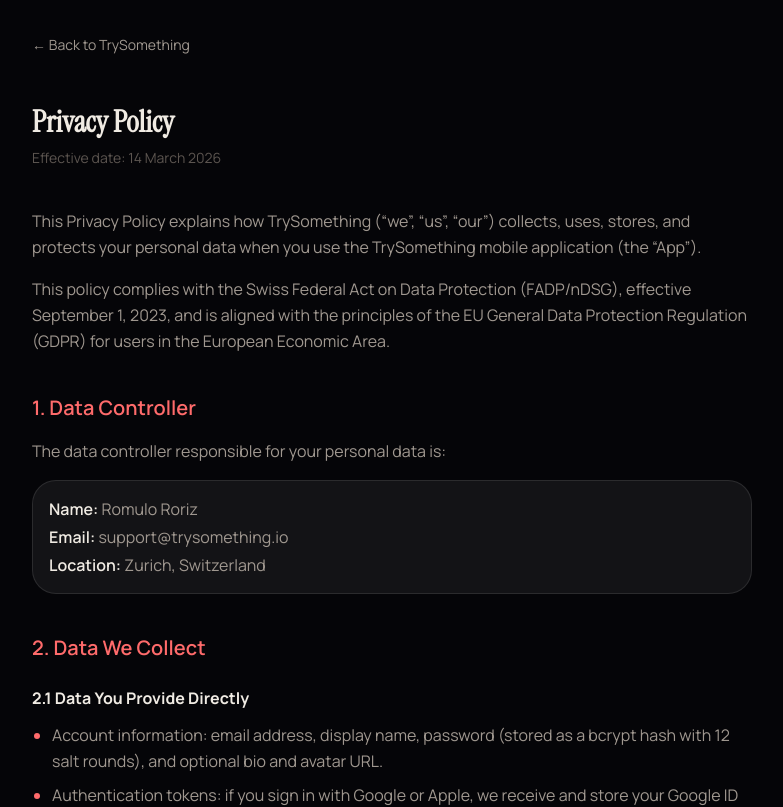
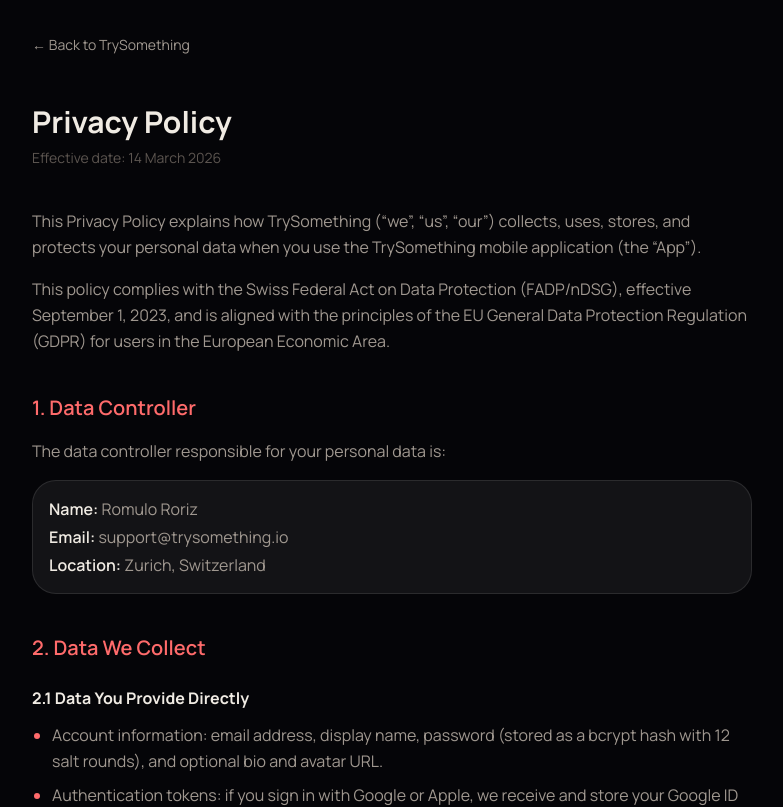
Before and after one commit to romulororiz/trysomething, a Next.js app in the folder website/: page /privacy in a window 1280 px wide. Shown: the top 807 px of the page, without its empty margins (248-1031 px from the left). Built offline with nearby package versions, Linux system fonts and the light colour scheme.

Commit message:
Update page.tsx

```diff
--- a/website/app/privacy/page.tsx
+++ b/website/app/privacy/page.tsx
@@ -18,7 +18,7 @@
         </a>
       </nav>
       <main className="max-w-3xl mx-auto px-6 py-12 pb-24">
-        <h1 className="text-3xl font-bold text-text-primary mb-2 font-serif">
+        <h1 className="text-3xl font-bold text-text-primary mb-2">
           Privacy Policy
         </h1>
         <p className="text-sm text-text-muted mb-10">
```
